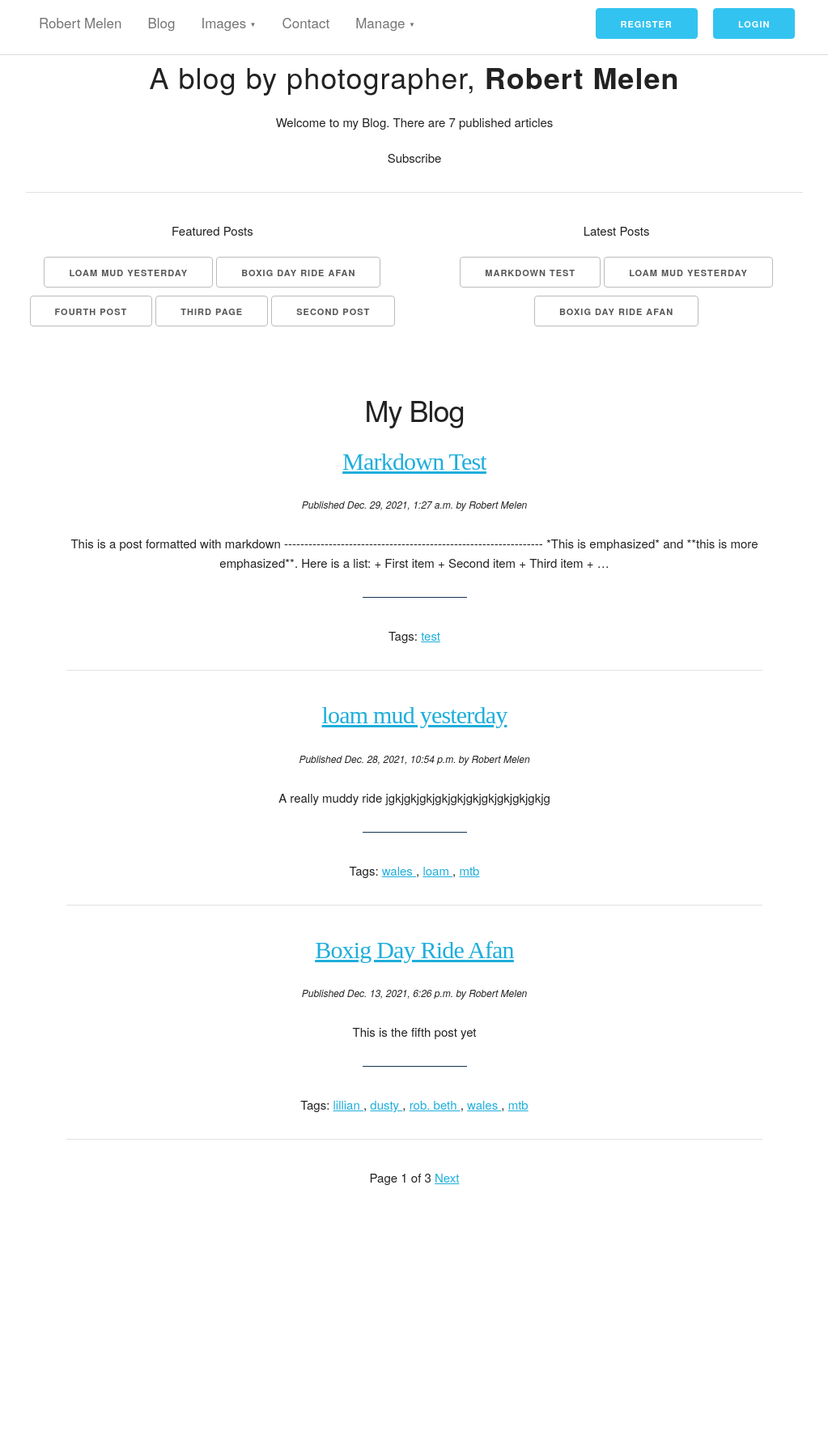
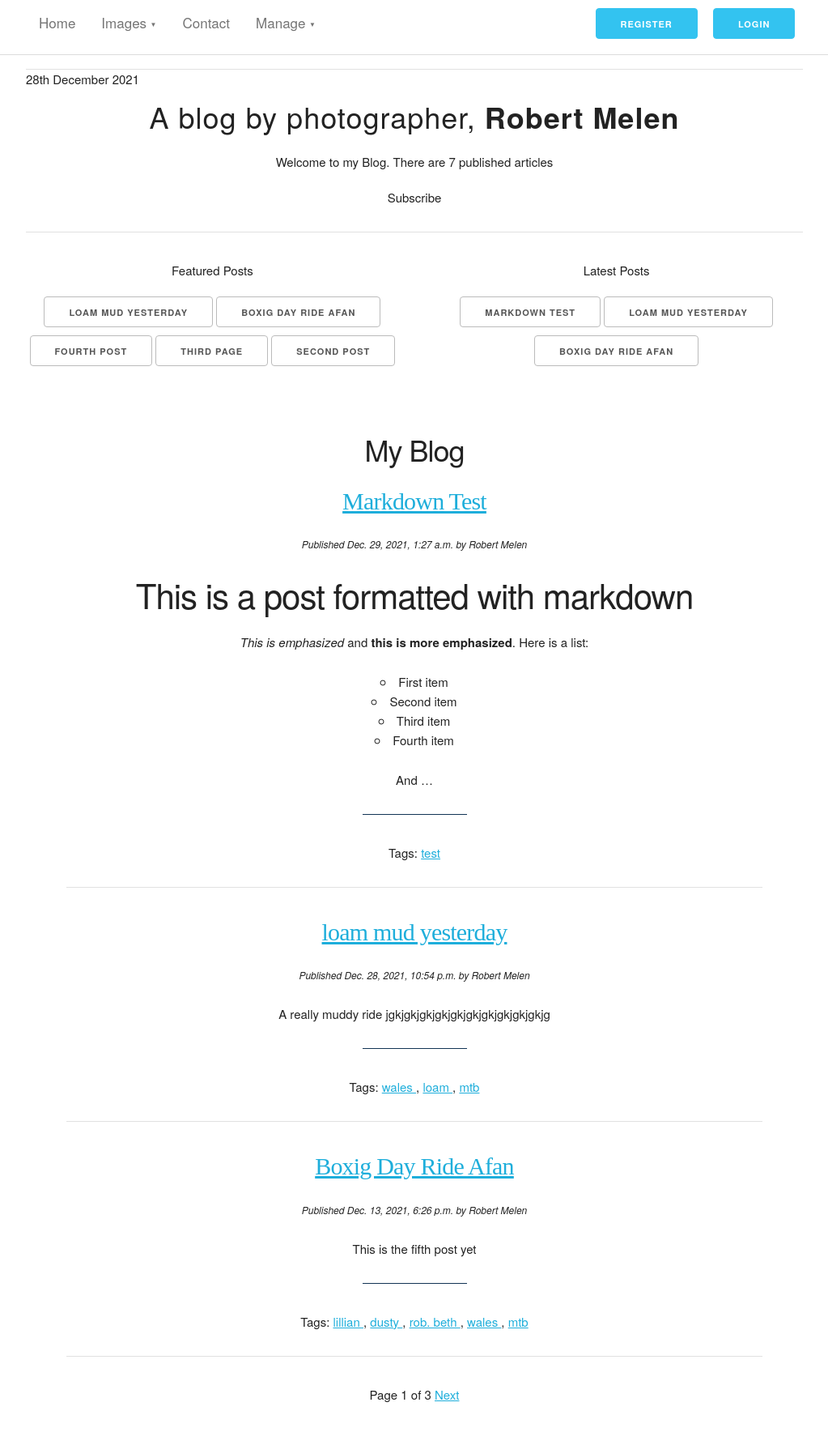
Before and after one commit to rob8624/test, a Django app: page /myblog/ in a window 1280 px wide. Shown: the whole page at 81% size, without its empty margins (128-1151 px from the left). Before the commit the page ends 1463 px from the top, so only its background shows below. Run offline with Django 4.2, Linux system fonts and the light colour scheme; data comes from the database, SQL or seed files in the repository; both versions use the stored data as it was after the commit; parts of the project's set-up code (start-up, migrations or seed data) failed here and were passed over; some libraries are stand-ins or nearby versions.

Commit message:
added markdown and base.html now shows current date

```diff
--- a/blog/myblog/models.py
+++ b/blog/myblog/models.py
@@ -43,7 +43,7 @@ class Post(models.Model):
     slug = models.SlugField(unique_for_date='publish')
     author = models.ForeignKey(Author, on_delete=models.CASCADE, related_name='blog_posts')
     # CASCADE means when a user is deleted so are all their blog posts
-    body = models.CharField(max_length=5000, null=False, blank=False)
+    body = models.TextField()
     publish = models.DateTimeField(default=timezone.now)
     created = models.DateTimeField(auto_now_add=True)
     edited = models.DateTimeField(auto_now_add=True)
--- a/blog/myblog/templates/blog/base.html
+++ b/blog/myblog/templates/blog/base.html
@@ -25,13 +25,12 @@
         <nav class="nav-show">
             <div class="container">
                 <ul>
-                    <li><a href="{% url 'myblog:post_list' %}">Robert Melen</a></li>
-                    <li><a href="#spoilers">Blog</a></li>
+                    <li><a href="{% url 'myblog:post_list' %}">Home</a></li>
                     <li>
                         <a href="#decks">Images</a>
                         <ul>
-                            <li><a href="#">Decks to Beat</a></li>
-                            <li><a href="#">Community Decks</a></li>
+                            <li><a href="#">Galleries</a></li>
+                            <li><a href="#">License/Purchase</a></li>
                         </ul>
                     </li>
                     <li><a href="#combos">Contact</a></li>
@@ -54,8 +53,14 @@
         </nav>
         <div class="container">
             <div class="row">
+                <div class="eleven columns"><p style="top: 30px; position: relative;">{% now "jS F Y" %}</p></div>
+            </div>
+        </div>
+        <div class="container">
+            <div class="row">
                 <div class="twelve columns" style="text-align: center; clear: right; margin-top: -50px;">
                     <hr class="solid">
+
                     <h3 style="letter-spacing: 1px;">A blog by photographer, <strong>Robert Melen</strong></h3>
                     <h6>Welcome to my Blog. There are {% total_posts %} published articles</h6>
                     <h6>Subscribe</h6>
--- a/blog/myblog/templates/post/detail.html
+++ b/blog/myblog/templates/post/detail.html
@@ -1,4 +1,5 @@
 {% extends "blog/base.html" %}
+{% load blog_tags %}
 {% load widget_tweaks %}
 {% block title %}{{ post.title }}{% endblock %}
 {% block content %}
@@ -6,7 +7,7 @@
     <p class="date">
         <small>Published {{ post.publish }} by {{ post.author }}</small>
     </p>
-    {{ post.body|linebreaks }}
+    {{ post.body|markdown }}
 <div style="margin-bottom: 4rem;">
 <p>
     <a href="{% url 'myblog:post_share' post.id %}">
--- a/blog/myblog/templates/post/list.html
+++ b/blog/myblog/templates/post/list.html
@@ -1,6 +1,9 @@
 {% extends "blog/base.html" %}
+{% load blog_tags %}
 {% block title %}My Blog{% endblock %}
 {% block content %}
+
+
 <strong><h3>My Blog</h3></strong>
 {% if tag %}
     <h2>Posts tagged with "{{ tag.name }}"</h2>
@@ -16,7 +19,7 @@
     <p>
         <small><em>Published {{ post.publish }} by {{ post.author }}</small></em>
     </p>
-    {{ post.body|truncatewords:30|linebreaks }}
+    {{ post.body|markdown|truncatewords:30 }}
     <hr style="width : 15%; border-color: #123455">
 <div>
     <p class="tags"><h7>Tags:</h7>
--- a/blog/myblog/templatetags/blog_tags.py
+++ b/blog/myblog/templatetags/blog_tags.py
@@ -1,7 +1,13 @@
 from django import template
 from ..models import Post
+from django.utils.safestring import mark_safe
+import markdown
 
 register = template.Library()
+
+@register.filter(name='markdown')
+def markdown_format(text):
+    return mark_safe(markdown.markdown(text))
 
 @register.simple_tag
 def total_posts():
```
Also changed, not shown: blog/db.sqlite3, blog/myblog/migrations/0007_alter_post_body.py (added).
